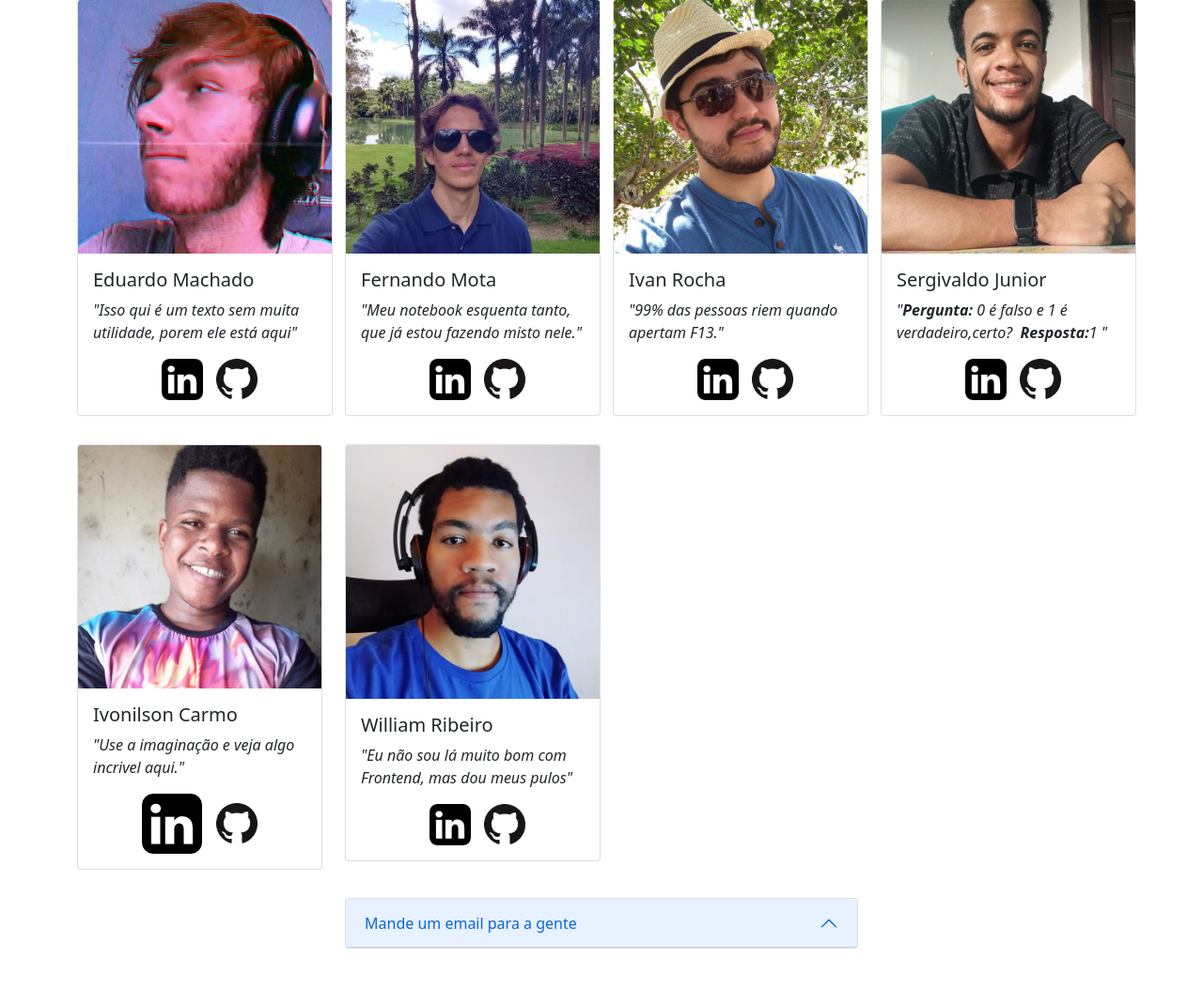
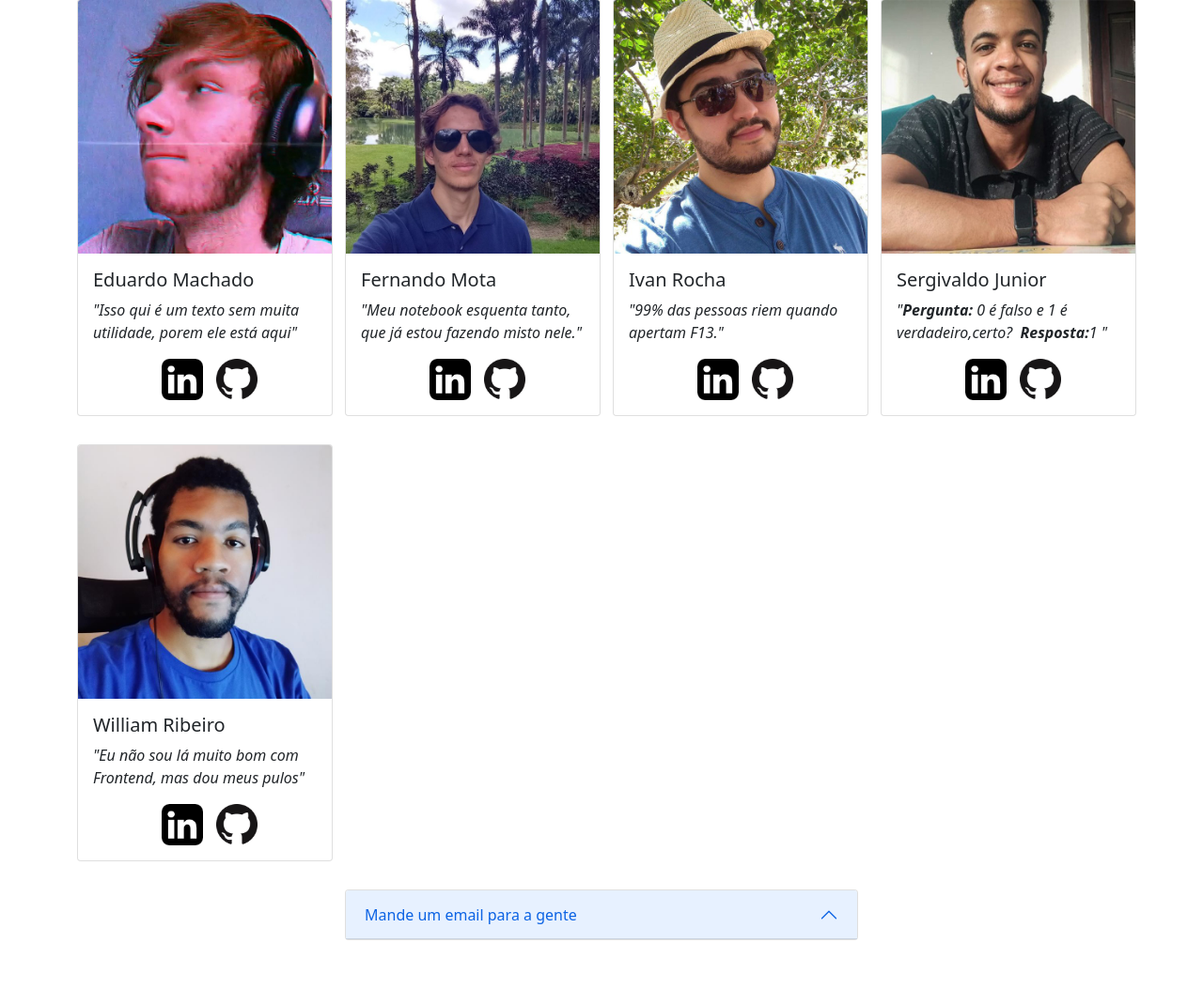
Before and after one commit to gogixweb/clt-vs-pj, a Django app: page /contact in a window 1280 px wide. Shown: the part 182-1252 px from the top of the page at 94% size. After the commit the page ends 1183 px from the top, so only its background shows below. Run offline with Django 3.2, Linux system fonts and the light colour scheme.

Commit message:
Revert "added the ivon-carmo.jpg file and changed the contact.html file"

```diff
--- a/web/cltvspj/templates/cltvspj/contact.html
+++ b/web/cltvspj/templates/cltvspj/contact.html
@@ -109,22 +109,6 @@ contato
         </div>
 
         <div class="col-md-3"  style="margin-bottom: 30px;">
-            <div class="card">
-                <img src={% static "img/ivon-carmo.jpg" %} class="card-img-top" alt="Ivonilson Carmo">
-                <div class="card-body">
-                    <h5 class="card-title">Ivonilson Carmo</h5>
-                    <p class="card-text">
-                        <i>"Use a imaginação e veja algo incrivel aqui."</i>
-                    </p>
-                    <div class="text-center">
-                        <a href="https://www.linkedin.com"><img class="" src={% static "img/sinal-do-linkedin.png" %}></a>
-                        <a href="https://github.com/ivonilson-carmo"><img class="mini-logo" src={% static "img/GitHub-Mark-64px.png" %}></a>
-                    </div>
-                </div>
-            </div>
-        </div>
-
-        <div class="col-md-3"  style="margin-bottom: 30px;">
             <div class="card card-size">
                 <img src={% static "img/william-ribeiro.jpeg" %} class="card-img-top" alt="...">
                 <div class="card-body">
```
Also changed, not shown: web/cltvspj/static/img/ivon-carmo.jpg (deleted).
